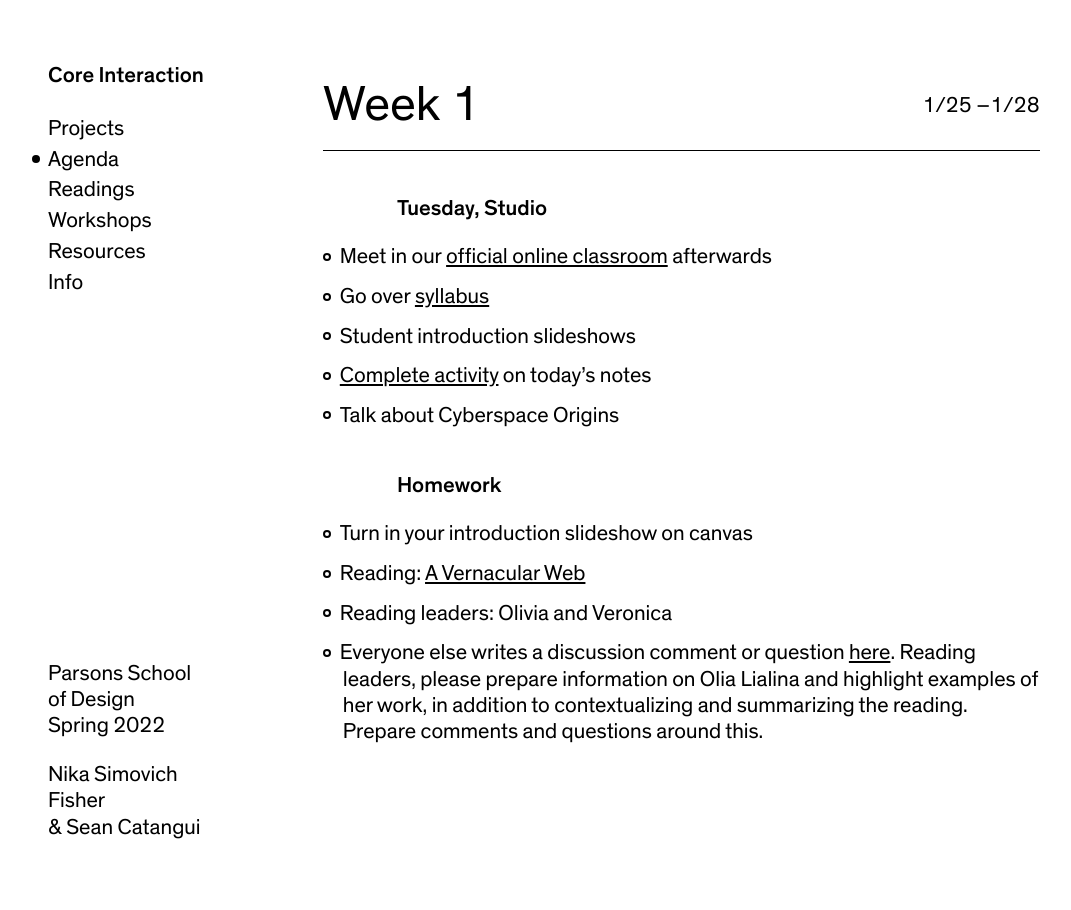
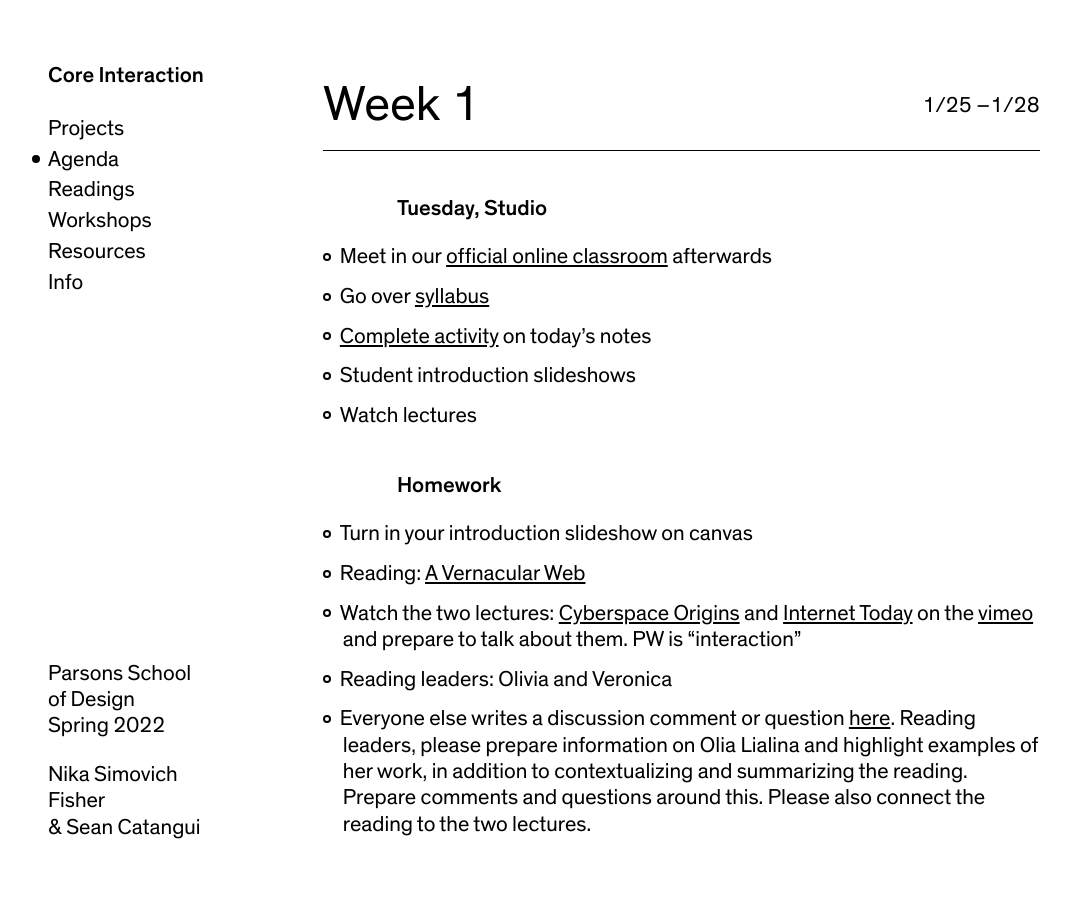
Before and after one commit to nikasimovich/cis22, a Jekyll site: the page built from _agendas/week-1.md, in a window 1280 px wide. Shown: the whole page, without its empty margins (12-1083 px from the left). Built offline with Jekyll 4.4.1, drawn with Linux system fonts in a browser that asks for light colours.

Commit message:
Add agenda

```diff
--- a/_agendas/week-1.md
+++ b/_agendas/week-1.md
@@ -8,14 +8,14 @@ summary:          Introductions, Cyberspace Origins, Cross-Platform Storytelling
 ### Tuesday, Studio
 
 - Meet in our [official online classroom](https://newschool.zoom.us/my/nikafisher) afterwards
-- Go over [syllabus](https://docs.google.com/document/d/17OuPptLAPasnHGMydjDuOaV6ugb1K3cYEBHPPsI0GK8/edit?usp=sharing)
+- Go over [syllabus](https://docs.google.com/document/d/17VGlywfjM_YJGT5QnM5yqkK9tWmDQyQZ0JtRJVrVqO0/edit?usp=sharing)
+- [Complete activity](https://paper.dropbox.com/doc/Parsons-Core-Interaction-S22-Tuesday-0125--Baos7UH8ZX7ycMa015vZvr4BAQ-27uvegqbM0HpwOhWHvqTW) on today&rsquo;s notes
 - Student introduction slideshows
-- [Complete activity](https://paper.dropbox.com/doc/Parsons-Core-Interaction-S21-Tuesday-0119--BDi6c6iZMQpRJ8BpIdXKUJNBAQ-Jqk6sR8oq2JdKcotqrwGN) on today&rsquo;s notes
-- Talk about Cyberspace Origins
-
+- Watch lectures
 
 ### Homework
 - Turn in your introduction slideshow on canvas
 - Reading: [A Vernacular Web](http://art.teleportacia.org/observation/vernacular/)
+- Watch the two lectures: [Cyberspace Origins](https://vimeo.com/501962625) and [Internet Today](https://vimeo.com/502002510) on the [vimeo](https://vimeo.com/showcase/8025633) and prepare to talk about them. PW is "interaction"
 - Reading leaders: Olivia and Veronica
-- Everyone else writes a discussion comment or question [here](https://paper.dropbox.com/doc/Parsons-Core-Interaction-S22-Reading-Reflections--BaiIPkMqvKsKr~MH8d2IVCvzAQ-xcAaUIV4Syfp3zmAR7IMi). Reading leaders, please prepare information on Olia Lialina and highlight examples of her work, in addition to contextualizing and summarizing the reading. Prepare comments and questions around this.
+- Everyone else writes a discussion comment or question [here](https://paper.dropbox.com/doc/Parsons-Core-Interaction-S22-Reading-Reflections--BaiIPkMqvKsKr~MH8d2IVCvzAQ-xcAaUIV4Syfp3zmAR7IMi). Reading leaders, please prepare information on Olia Lialina and highlight examples of her work, in addition to contextualizing and summarizing the reading. Prepare comments and questions around this. Please also connect the reading to the two lectures.
--- a/info.html
+++ b/info.html
@@ -13,8 +13,8 @@ permalink: /info/index.html
 
 <h3>Syllabus</h3>
 
-<p><a href="https://docs.google.com/document/d/17OuPptLAPasnHGMydjDuOaV6ugb1K3cYEBHPPsI0GK8/edit?usp=sharing">Studio Syllabus</a></p>
-<p><a href="https://docs.google.com/document/d/1k63cGZObvdF1w3zbYeaFJkw7OlVB66nwwrJD1_7UTtI/edit?usp=sharing">Lab Syllabus</a></p>
+<p><a href="https://docs.google.com/document/d/17VGlywfjM_YJGT5QnM5yqkK9tWmDQyQZ0JtRJVrVqO0/edit?usp=sharing">Studio Syllabus</a></p>
+<p>Lab Syllabus (Coming soon!)</p>
 
 <h3>Reading Reflections</h3>
 
@@ -22,7 +22,7 @@ permalink: /info/index.html
 
 <h3>Remote Working</h3>
 <p><a href="https://newschool.zoom.us/my/nikafisher">Studio Zoom Link</a></p>
-<p><a href="https://newschool.zoom.us/j/3928062190">Lab Zoom Link</a></p>
+<p>Lab Zoom Link – Coming soon!</p>
 
 
 <h3>Contact</h3>
```
